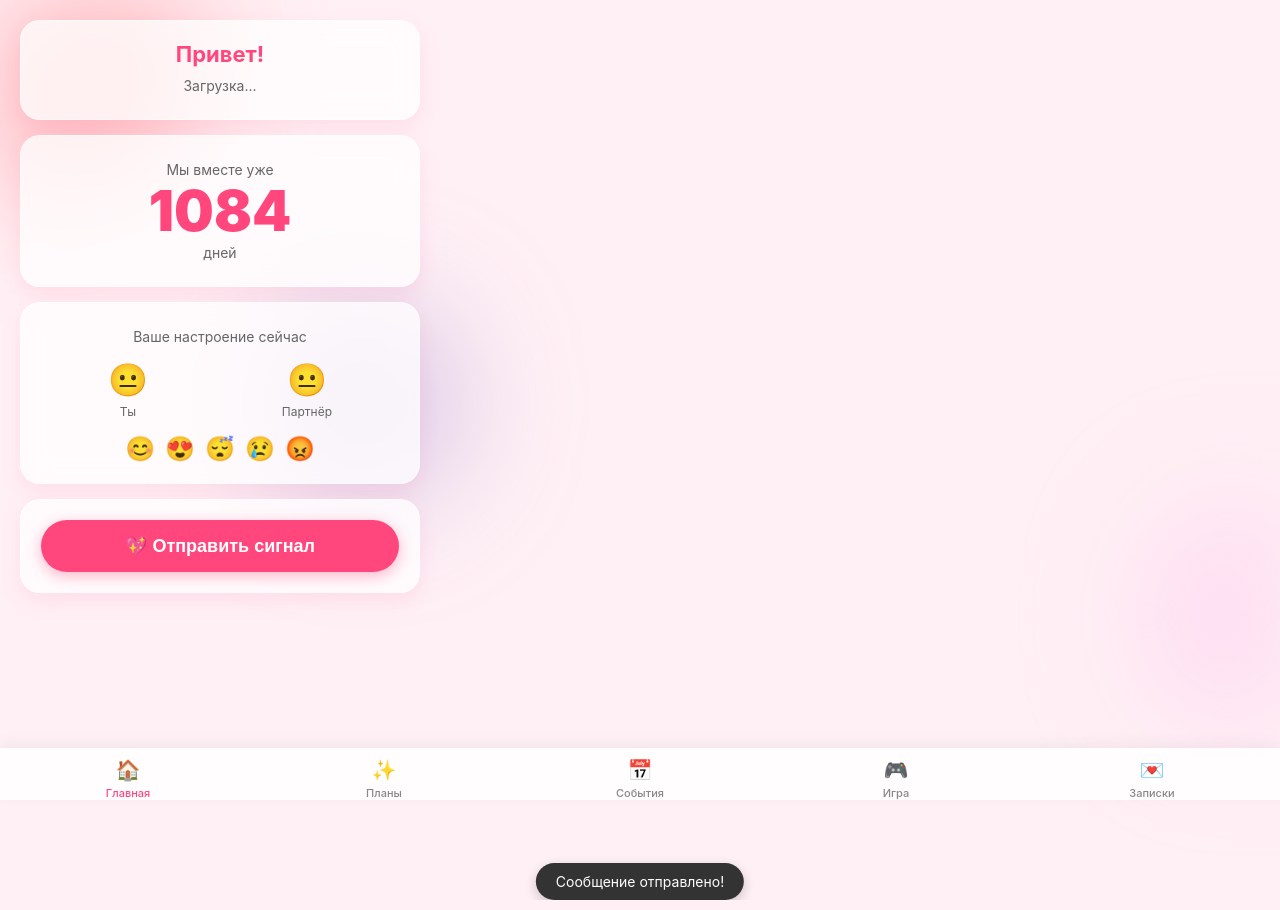
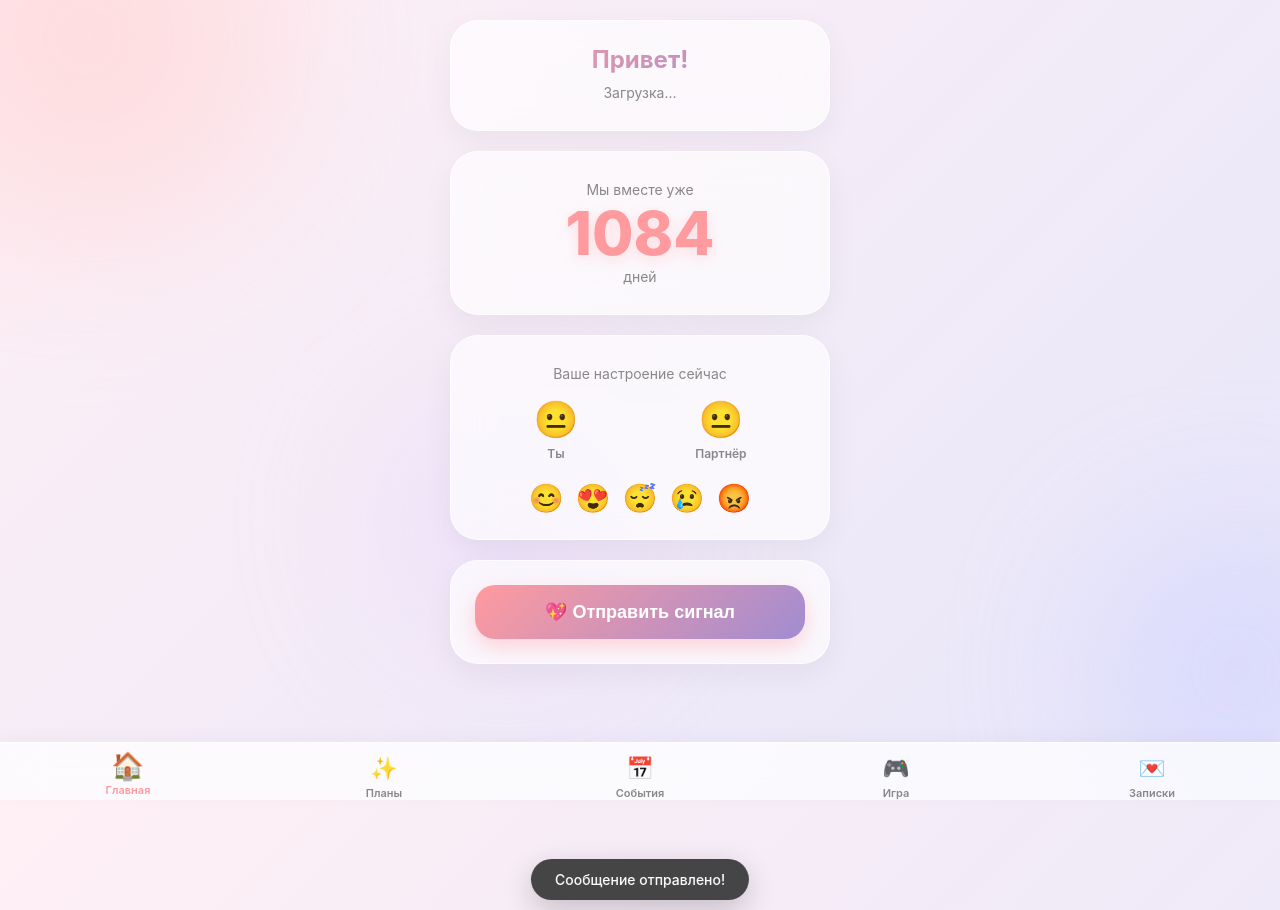
Before and after one commit to FRGG3577/FrGG, a Flask app: page / in a window 1280 px wide. Run offline with Flask 3, Linux system fonts and the light colour scheme; data that the repository does not hold is empty; some libraries are stand-ins or nearby versions.

Commit message:
Add files via upload

```diff
--- a/static/style.css
+++ b/static/style.css
@@ -1,136 +1,384 @@
+/* --- СБРОС И БАЗА --- */
 :root {
-    --bg: #fff0f5;
-    --card: rgba(255, 255, 255, 0.75);
-    --text: #333;
-    --accent: #ff477e;
+    --bg-start: #fff0f5;
+    --bg-end: #e6e6fa;
+    --card-bg: rgba(255, 255, 255, 0.65);
+    --text-main: #333;
+    --text-muted: #888;
+    --accent-pink: #ff9a9e;
+    --accent-lavender: #a18cd1;
+    --border-glass: rgba(255, 255, 255, 0.7);
 }
 
 body {
-    font-family: -apple-system, sans-serif; margin: 0; padding: 20px; padding-bottom: 80px;
-    background: var(--bg); color: var(--text); display: flex;
-    flex-direction: column; align-items: center; min-height: 100vh;
-    position: relative; overflow-x: hidden;
+    margin: 0;
+    padding: 20px;
+    padding-bottom: 90px; /* Место под нижнее меню */
+    font-family: -apple-system, BlinkMacSystemFont, "Segoe UI", Roboto, Helvetica, Arial, sans-serif;
+    color: var(--text-main);
+    display: flex;
+    flex-direction: column;
+    align-items: center;
+    min-height: 100vh;
+    background: linear-gradient(135deg, var(--bg-start) 0%, var(--bg-end) 100%);
+    background-attachment: fixed; /* Чтобы градиент не скроллился */
+    overflow-x: hidden;
+    position: relative;
 }
 
-/* Живой фон */
-.bg-blobs { position: fixed; top: 0; left: 0; width: 100%; height: 100%; z-index: -1; overflow: hidden; filter: blur(60px); }
-.blob { position: absolute; border-radius: 50%; opacity: 0.7; animation: float 10s infinite ease-in-out alternate; }
-.blob-1 { width: 300px; height: 300px; background: #ff9a9e; top: -10%; left: -10%; animation-delay: 0s; }
-.blob-2 { width: 250px; height: 250px; background: #fecfef; bottom: 10%; right: -10%; animation-delay: -3s; }
-.blob-3 { width: 200px; height: 200px; background: #a18cd1; top: 40%; left: 20%; animation-delay: -6s; opacity: 0.4; }
+/* --- ЖИВОЙ ФОН (Blobs) --- */
+.bg-blobs {
+    position: fixed;
+    top: 0; left: 0; width: 100%; height: 100%;
+    z-index: -1;
+    overflow: hidden;
+    pointer-events: none;
+}
+
+.blob {
+    position: absolute;
+    border-radius: 50%;
+    opacity: 0.6;
+    filter: blur(80px);
+    animation: float 12s infinite ease-in-out alternate;
+}
+
+.blob-1 {
+    width: 350px; height: 350px;
+    background: #ffd1d1;
+    top: -10%; left: -10%;
+    animation-delay: 0s;
+}
+
+.blob-2 {
+    width: 300px; height: 300px;
+    background: #d1d1ff;
+    bottom: 0%; right: -10%;
+    animation-delay: -4s;
+}
+
+.blob-3 {
+    width: 250px; height: 250px;
+    background: #e6d1ff;
+    top: 50%; left: 30%;
+    animation-delay: -8s;
+    opacity: 0.4;
+}
 
 @keyframes float {
     0% { transform: translate(0, 0) scale(1); }
-    50% { transform: translate(30px, -50px) scale(1.1); }
-    100% { transform: translate(-20px, 20px) scale(0.9); }
+    50% { transform: translate(40px, -60px) scale(1.1); }
+    100% { transform: translate(-30px, 30px) scale(0.9); }
 }
 
-/* Карточки (Стекло) */
+/* --- КАРТОЧКИ (Glassmorphism) --- */
 .card {
-    background: var(--card); padding: 20px; border-radius: 20px;
-    backdrop-filter: blur(15px); -webkit-backdrop-filter: blur(15px);
-    border: 1px solid rgba(255, 255, 255, 0.5);
-    box-shadow: 0 8px 20px rgba(255, 71, 126, 0.1);
-    width: 100%; max-width: 400px; text-align: center;
-    box-sizing: border-box; margin-bottom: 15px;
-    transition: transform 0.3s; animation: fadeIn 0.5s ease-out forwards;
-}
-.card:active { transform: scale(0.98); }
-
-h1 { font-size: 22px; margin: 0 0 10px; color: var(--accent); }
-.status-text { color: #666; font-size: 14px; margin: 5px 0; }
-.days-counter { font-size: 56px; font-weight: 900; color: var(--accent); margin: 0; line-height: 1; }
-
-/* Настроения */
-.mood-row { display: flex; justify-content: space-around; margin-top: 15px; }
-.mood-item { display: flex; flex-direction: column; align-items: center; gap: 5px; }
-.mood-emoji { font-size: 32px; transition: transform 0.2s; }
-.mood-label { font-size: 12px; color: #666; }
-.emoji-selector { margin-top: 15px; font-size: 24px; display: flex; gap: 10px; justify-content: center; }
-.emoji-selector span { cursor: pointer; transition: transform 0.2s; }
-.emoji-selector span:active { transform: scale(1.3); }
-
-/* Кнопки */
-.hug-btn {
-    background: var(--accent); color: white; border: none; padding: 15px;
-    font-size: 18px; border-radius: 50px; width: 100%; font-weight: bold;
-    box-shadow: 0 4px 15px rgba(255, 71, 126, 0.4); cursor: pointer;
-    transition: all 0.2s;
-}
-.hug-btn:active { transform: scale(0.95); box-shadow: 0 2px 5px rgba(255, 71, 126, 0.4); }
-
-/* Навигация */
-.page { display: none; width: 100%; animation: fadeIn 0.3s ease-out; }
-.page.active { display: block; }
-
-.bottom-nav {
-    position: fixed; bottom: 0; left: 0; right: 0;
-    background: rgba(255, 255, 255, 0.85); backdrop-filter: blur(15px);
-    display: flex; justify-content: space-around;
-    padding: 10px 0; box-shadow: 0 -4px 15px rgba(0,0,0,0.05);
-    z-index: 100; padding-bottom: env(safe-area-inset-bottom, 10px);
-}
-.nav-item { display: flex; flex-direction: column; align-items: center; gap: 4px; cursor: pointer; color: #888; transition: color 0.2s; width: 60px; }
-.nav-item.active { color: var(--accent); }
-.nav-icon { font-size: 20px; }
-.nav-text { font-size: 11px; font-weight: 500; }
-
-/* Инпуты и списки */
-.input-group { display: flex; gap: 10px; margin-top: 15px; }
-.input-group input, .input-group textarea {
-    flex: 1; padding: 12px; border-radius: 12px; border: 1px solid #ddd;
-    font-size: 16px; font-family: inherit; outline: none; resize: none; background: rgba(255,255,255,0.9);
-}
-.input-group input:focus, .input-group textarea:focus { border-color: var(--accent); }
-.input-group button { background: var(--accent); color: white; border: none; border-radius: 12px; padding: 0 20px; font-size: 24px; cursor: pointer; font-weight: bold; }
-
-.list-container { list-style: none; padding: 0; margin: 15px 0 0; text-align: left; }
-.list-container li {
-    background: rgba(255,255,255,0.8); padding: 12px 15px; border-radius: 12px;
-    margin-bottom: 10px; display: flex; justify-content: space-between;
-    align-items: center; font-size: 15px; border-left: 4px solid var(--accent);
-}
-.delete-btn { background: none; border: none; color: #ff4d4d; font-size: 20px; cursor: pointer; padding: 0 5px; }
-
-#toast {
-    position: fixed; bottom: -100px; left: 50%; transform: translateX(-50%);
-    background: #333; color: white; padding: 10px 20px; border-radius: 30px;
-    font-size: 14px; transition: bottom 0.3s; z-index: 1000;
-    box-shadow: 0 4px 12px rgba(0,0,0,0.2); white-space: nowrap;
+    background: var(--card-bg);
+    backdrop-filter: blur(20px);
+    -webkit-backdrop-filter: blur(20px);
+    border: 1px solid var(--border-glass);
+    border-radius: 28px; /* Очень мягкие углы */
+    padding: 24px;
+    box-shadow: 0 10px 30px rgba(0, 0, 0, 0.05);
+    width: 100%;
+    max-width: 380px;
+    box-sizing: border-box;
+    margin-bottom: 20px;
+    text-align: center;
+    animation: slideUp 0.6s cubic-bezier(0.16, 1, 0.3, 1) forwards;
+    opacity: 0;
+    transform: translateY(20px);
 }
 
-@keyframes fadeIn { from { opacity: 0; transform: translateY(10px); } to { opacity: 1; transform: translateY(0); } }
+@keyframes slideUp {
+    to { opacity: 1; transform: translateY(0); }
+}
 
-/* ... твой существующий код ... */
+/* Задержка анимации для карточек */
+.card:nth-child(1) { animation-delay: 0.05s; }
+.card:nth-child(2) { animation-delay: 0.1s; }
+.card:nth-child(3) { animation-delay: 0.15s; }
+.card:nth-child(4) { animation-delay: 0.2s; }
 
-/* Стили для игры */
+/* --- ТЕКСТ --- */
+h1 {
+    font-size: 24px;
+    margin: 0 0 10px;
+    font-weight: 700;
+    background: linear-gradient(135deg, var(--accent-pink), var(--accent-lavender));
+    -webkit-background-clip: text;
+    -webkit-text-fill-color: transparent;
+}
+
+.status-text {
+    color: var(--text-muted);
+    font-size: 14px;
+    margin: 5px 0;
+}
+
+/* --- СЧЕТЧИК --- */
+.days-counter {
+    font-size: 60px;
+    font-weight: 800;
+    color: var(--accent-pink);
+    margin: 5px 0;
+    line-height: 1;
+    text-shadow: 0 4px 15px rgba(255, 154, 158, 0.3);
+}
+
+/* --- НАСТРОЕНИЯ --- */
+.mood-row {
+    display: flex;
+    justify-content: space-around;
+    margin-top: 15px;
+}
+
+.mood-item {
+    display: flex;
+    flex-direction: column;
+    align-items: center;
+    gap: 5px;
+}
+
+.mood-emoji {
+    font-size: 36px;
+    cursor: pointer;
+    transition: transform 0.3s cubic-bezier(0.175, 0.885, 0.32, 1.275);
+}
+
+.mood-emoji:hover, .mood-emoji:active {
+    transform: scale(1.2) rotate(5deg);
+}
+
+.mood-label {
+    font-size: 12px;
+    color: var(--text-muted);
+    font-weight: 600;
+}
+
+.emoji-selector {
+    margin-top: 20px;
+    display: flex;
+    gap: 12px;
+    justify-content: center;
+    font-size: 28px;
+}
+
+.emoji-selector span {
+    cursor: pointer;
+    transition: transform 0.2s;
+}
+
+.emoji-selector span:active {
+    transform: scale(1.3);
+}
+
+/* --- КНОПКИ --- */
+.hug-btn {
+    background: linear-gradient(135deg, var(--accent-pink), var(--accent-lavender));
+    color: white;
+    border: none;
+    padding: 16px;
+    font-size: 18px;
+    border-radius: 20px;
+    width: 100%;
+    font-weight: 600;
+    box-shadow: 0 8px 20px rgba(255, 154, 158, 0.4);
+    cursor: pointer;
+    transition: transform 0.2s, box-shadow 0.2s;
+}
+
+.hug-btn:active {
+    transform: scale(0.96);
+    box-shadow: 0 4px 10px rgba(255, 154, 158, 0.4);
+}
+
+/* --- НАВИГАЦИЯ --- */
+.bottom-nav {
+    position: fixed;
+    bottom: 0; left: 0; right: 0;
+    background: rgba(255, 255, 255, 0.75);
+    backdrop-filter: blur(20px);
+    -webkit-backdrop-filter: blur(20px);
+    border-top: 1px solid var(--border-glass);
+    display: flex;
+    justify-content: space-around;
+    padding: 12px 0;
+    padding-bottom: env(safe-area-inset-bottom, 12px);
+    z-index: 100;
+    box-shadow: 0 -4px 20px rgba(0, 0, 0, 0.03);
+}
+
+.nav-item {
+    display: flex;
+    flex-direction: column;
+    align-items: center;
+    gap: 5px;
+    cursor: pointer;
+    color: var(--text-muted);
+    transition: all 0.3s;
+    width: 60px;
+}
+
+.nav-item.active {
+    color: var(--accent-pink);
+    transform: translateY(-3px);
+}
+
+.nav-icon {
+    font-size: 22px;
+    transition: transform 0.3s;
+}
+
+.nav-item.active .nav-icon {
+    transform: scale(1.2);
+}
+
+.nav-text {
+    font-size: 11px;
+    font-weight: 600;
+}
+
+/* --- ИНПУТЫ И СПИСКИ --- */
+.input-group {
+    display: flex;
+    gap: 10px;
+    margin-top: 15px;
+}
+
+.input-group input, .input-group textarea {
+    flex: 1;
+    padding: 14px;
+    border-radius: 16px;
+    border: 1px solid rgba(0,0,0,0.05);
+    background: rgba(255,255,255,0.8);
+    font-size: 16px;
+    font-family: inherit;
+    outline: none;
+    transition: all 0.2s;
+    resize: none;
+}
+
+.input-group input:focus, .input-group textarea:focus {
+    border-color: var(--accent-pink);
+    background: white;
+    box-shadow: 0 0 0 3px rgba(255, 154, 158, 0.2);
+}
+
+.input-group button {
+    background: linear-gradient(135deg, var(--accent-pink), var(--accent-lavender));
+    color: white;
+    border: none;
+    border-radius: 16px;
+    padding: 0 20px;
+    font-size: 24px;
+    cursor: pointer;
+    font-weight: bold;
+    box-shadow: 0 4px 15px rgba(255, 154, 158, 0.3);
+}
+
+.list-container {
+    list-style: none;
+    padding: 0;
+    margin: 20px 0 0;
+    text-align: left;
+}
+
+.list-container li {
+    background: rgba(255,255,255,0.7);
+    padding: 14px 18px;
+    border-radius: 18px;
+    margin-bottom: 12px;
+    display: flex;
+    justify-content: space-between;
+    align-items: center;
+    font-size: 15px;
+    border-left: 4px solid var(--accent-pink);
+    box-shadow: 0 2px 10px rgba(0,0,0,0.02);
+    animation: slideUp 0.3s ease-out forwards;
+}
+
+.delete-btn {
+    background: none;
+    border: none;
+    color: #ff6b6b;
+    font-size: 22px;
+    cursor: pointer;
+    padding: 0 5px;
+    opacity: 0.6;
+    transition: opacity 0.2s;
+}
+
+.delete-btn:hover {
+    opacity: 1;
+}
+
+/* --- СТИЛИ ДЛЯ ИГРЫ --- */
 .game-board {
     display: grid;
     grid-template-columns: repeat(3, 1fr);
-    gap: 10px;
-    max-width: 300px;
+    gap: 12px;
+    max-width: 280px;
     margin: 20px auto;
 }
 
 .cell {
     background: rgba(255, 255, 255, 0.9);
     aspect-ratio: 1 / 1;
-    border-radius: 12px;
+    border-radius: 20px;
     display: flex;
     align-items: center;
     justify-content: center;
-    font-size: 40px;
+    font-size: 44px;
     font-weight: bold;
     cursor: pointer;
-    box-shadow: 0 4px 10px rgba(0,0,0,0.05);
-    transition: transform 0.1s, background 0.2s;
-    border: 1px solid rgba(255, 255, 255, 0.5);
+    box-shadow: 0 4px 15px rgba(0,0,0,0.03);
+    transition: transform 0.1s, background 0.3s;
+    border: 1px solid rgba(255,255,255,0.5);
+    user-select: none;
 }
 
 .cell:active {
-    transform: scale(0.9);
+    transform: scale(0.92);
 }
 
-.cell.X { color: #ff477e; } /* Розовый для тебя */
-.cell.O { color: #a18cd1; } /* Фиолетовый для партнёра */
-.cell.win { background: #ffeef2; border: 2px solid #ff477e; }
+.cell.X {
+    color: var(--accent-pink);
+    text-shadow: 0 0 10px rgba(255, 154, 158, 0.5);
+}
+
+.cell.O {
+    color: var(--accent-lavender);
+    text-shadow: 0 0 10px rgba(161, 140, 209, 0.5);
+}
+
+/* --- TOAST --- */
+#toast {
+    position: fixed;
+    bottom: -100px;
+    left: 50%;
+    transform: translateX(-50%);
+    background: rgba(50, 50, 50, 0.9);
+    backdrop-filter: blur(10px);
+    color: white;
+    padding: 12px 24px;
+    border-radius: 30px;
+    font-size: 14px;
+    font-weight: 500;
+    transition: bottom 0.4s cubic-bezier(0.175, 0.885, 0.32, 1.275);
+    z-index: 1000;
+    box-shadow: 0 10px 30px rgba(0,0,0,0.2);
+}
+
+/* --- СТРАНИЦЫ --- */
+.page {
+    display: none;
+    width: 100%;
+    max-width: 420px;
+}
+
+.page.active {
+    display: flex;
+    flex-direction: column;
+    align-items: center;
+}
--- a/templates/index.html
+++ b/templates/index.html
@@ -4,15 +4,12 @@
     <meta charset="utf-8">
     <meta name="viewport" content="width=device-width, initial-scale=1.0, maximum-scale=1.0, user-scalable=no">
     <title>Наше пространство</title>
-
-    <!-- Telegram и Конфетти -->
     <script src="https://telegram.org/js/telegram-web-app.js"></script>
     <script src="https://cdn.jsdelivr.net/npm/canvas-confetti@1.6.0/dist/confetti.browser.min.js"></script>
-
-    <!-- Наши стили -->
     <link rel="stylesheet" href="{{ url_for('static', filename='style.css') }}">
 </head>
 <body>
+
     <!-- Живой фон -->
     <div class="bg-blobs">
         <div class="blob blob-1"></div>
@@ -26,11 +23,13 @@
             <h1 id="greeting">Привет!</h1>
             <p class="status-text" id="status">Загрузка...</p>
         </div>
+
         <div class="card">
             <p class="status-text">Мы вместе уже</p>
             <div class="days-counter" id="days-count">...</div>
             <p class="status-text">дней</p>
         </div>
+
         <div class="card">
             <p class="status-text">Ваше настроение сейчас</p>
             <div class="mood-row">
@@ -45,6 +44,7 @@
                 <span onclick="setMood('😡')">😡</span>
             </div>
         </div>
+
         <div class="card">
             <button class="hug-btn" id="hug-button" onclick="sendHug()">💖 Отправить сигнал</button>
         </div>
@@ -63,7 +63,7 @@
         </div>
     </div>
 
-    <!-- Экран 3: События -->
+    <!-- Экран 3: Календарь -->
     <div id="page-events" class="page">
         <div class="card">
             <h1>Наш календарь 📅</h1>
@@ -71,36 +71,32 @@
             <div class="input-group" style="flex-direction: column;">
                 <input type="text" id="event-input" placeholder="Что за событие?">
                 <input type="date" id="date-input" style="margin-top: 10px;">
-                <button onclick="addEvent()" style="margin-top: 10px; padding: 10px;">Добавить</button>
+                <button onclick="addEvent()" style="margin-top: 10px; padding: 14px;">Добавить</button>
             </div>
             <ul id="events-list" class="list-container"></ul>
         </div>
     </div>
 
-    <!-- Экран 4: Заметки -->
+    <!-- Экран 4: Игра -->
+    <div id="page-game" class="page">
+        <div class="card">
+            <h1>Крестики-нолики 🎮</h1>
+            <p class="status-text" id="game-status">Загрузка...</p>
+            <div class="game-board" id="game-board"></div>
+            <button class="hug-btn" onclick="resetGame()" style="margin-top: 20px; background: linear-gradient(135deg, #a18cd1, #fbc2eb);">🔄 Начать заново</button>
+        </div>
+    </div>
+
+    <!-- Экран 5: Записки -->
     <div id="page-notes" class="page">
         <div class="card">
             <h1>Наши послания 💌</h1>
             <p class="status-text">Оставь записку на день</p>
             <div class="input-group">
-                <textarea id="note-input" placeholder="Напиши что-нибудь милое..."></textarea>
+                <textarea id="note-input" placeholder="Напиши что-нибудь милое..." rows="3"></textarea>
             </div>
-            <button class="hug-btn" onclick="addNote()" style="margin-top:10px; font-size: 16px; padding: 10px;">Отправить</button>
+            <button class="hug-btn" onclick="addNote()" style="margin-top:15px; font-size: 16px; padding: 12px;">Отправить</button>
             <div id="notes-list" class="list-container" style="margin-top: 20px;"></div>
-        </div>
-    </div>
-
-    <div id="page-game" class="page">
-        <div class="card">
-            <h1>Крестики-нолики 🎮</h1>
-            <p class="status-text" id="game-status">Загрузка...</p>
-
-            <!-- Само поле -->
-            <div class="game-board" id="game-board">
-                <!-- Клетки будут генерироваться через JS -->
-            </div>
-
-            <button class="hug-btn" onclick="resetGame()" style="margin-top: 20px; background: #a18cd1;">🔄 Начать заново</button>
         </div>
     </div>
 
@@ -123,10 +119,9 @@
         </div>
     </nav>
 
-
     <div id="toast">Сообщение отправлено!</div>
 
-    <!-- Наш скрипт -->
+    <!-- Подключаем скрипт -->
     <script src="{{ url_for('static', filename='script.js') }}"></script>
 </body>
 </html>
```
